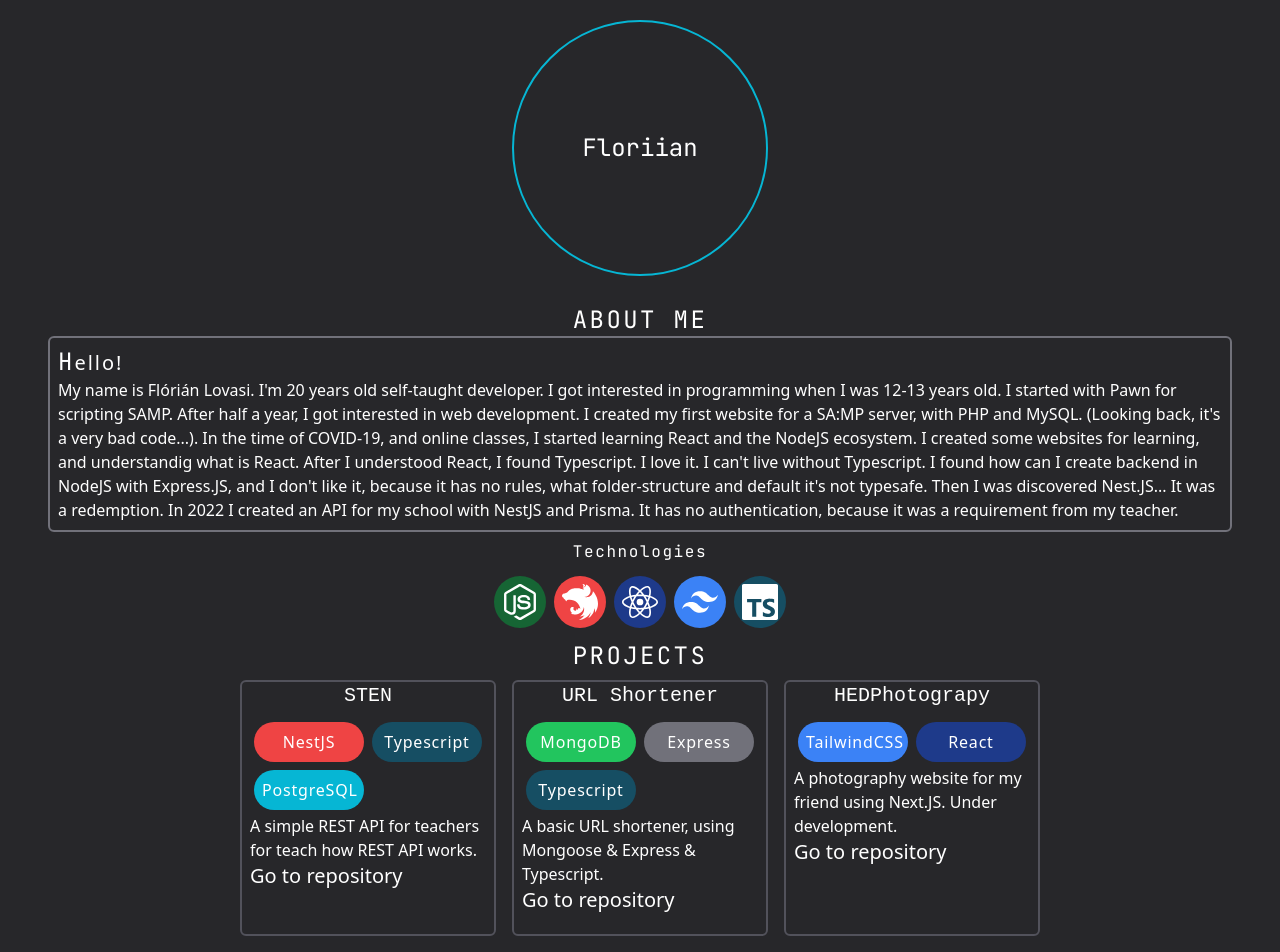
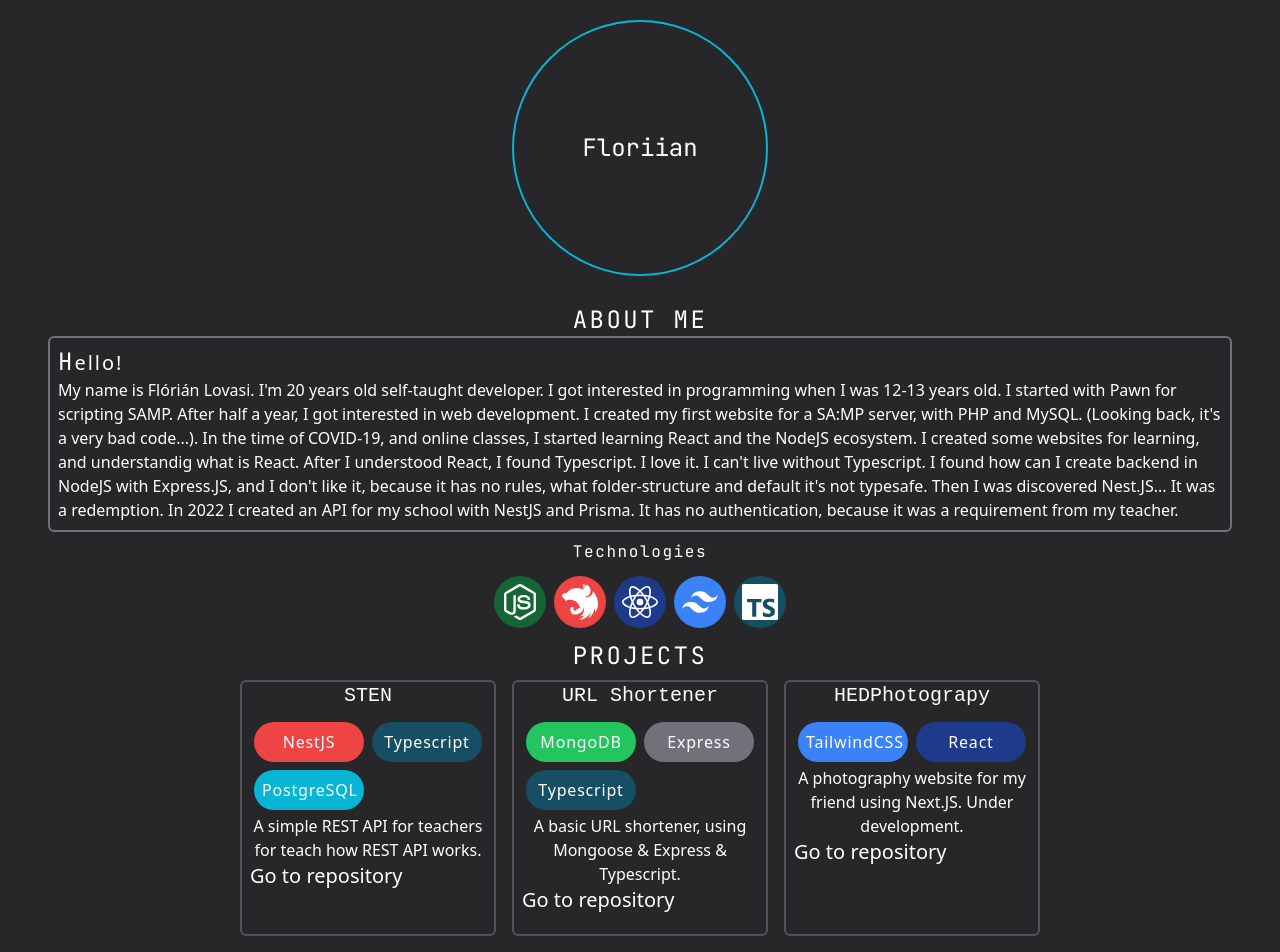
Before and after one commit to Floriian/floriian.github.io, a React (Vite) app: page / in a window 1280 px wide. Shown: the top 952 px of the page. Built offline with nearby package versions, Linux system fonts and the light colour scheme.

Commit message:
center text

```diff
--- a/src/components/Card.tsx
+++ b/src/components/Card.tsx
@@ -42,7 +42,7 @@ export function Card({ technology, body, repoUrl, title }: Props) {
           ))}
         </div>
         <div>
-          <p>{body}</p>
+          <p className="text-center">{body}</p>
         </div>
         <a
           href={repoUrl}
```
